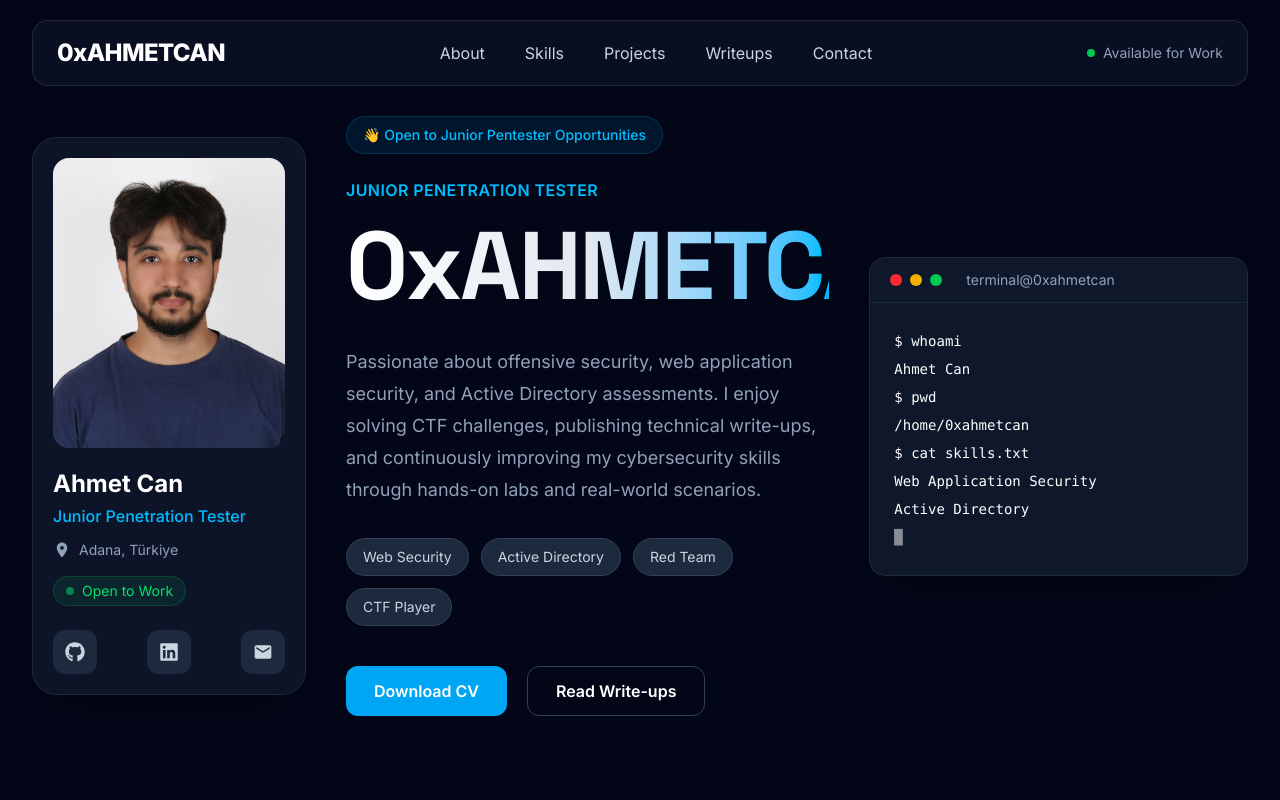
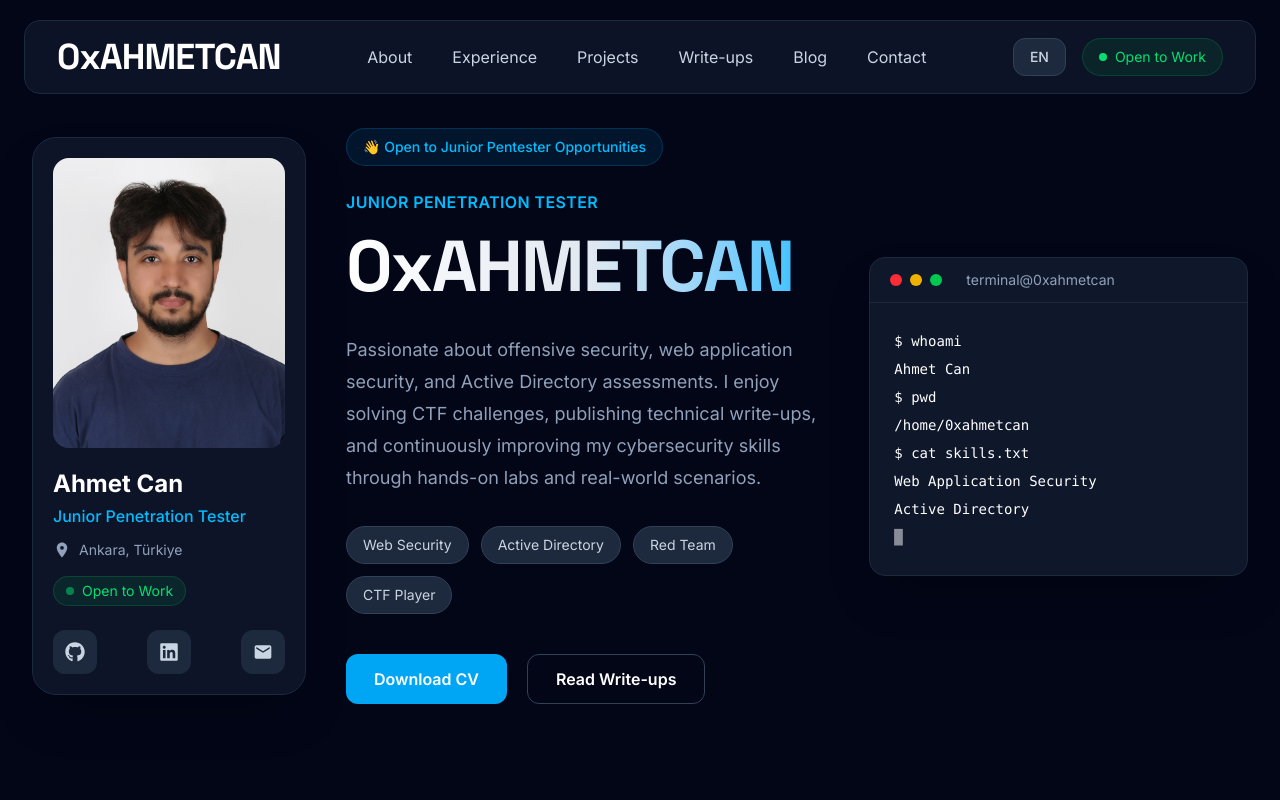
Before and after one commit to 0xahmetcan/0xahmetcan-portfolio, a React (Vite) app: page / in a window 1280 px wide. Shown: the top 800 px of the page. Built offline with nearby package versions, Linux system fonts and the light colour scheme.

Commit message:
Update portfolio and blog sections

```diff
--- a/src/components/CTFPlatforms.jsx
+++ b/src/components/CTFPlatforms.jsx
@@ -1,5 +1,6 @@
 import ctfPlatforms from "../data/ctfPlatforms";
 import CTFCard from "./CTFCard";
+
 
 function CTFPlatforms() {
   return (
--- a/src/components/HeroContent.jsx
+++ b/src/components/HeroContent.jsx
@@ -19,8 +19,7 @@ function HeroContent() {
   className="
   logo-font
   text-6xl
-          sm:text-7xl
-          lg:text-8xl
+  lg:text-7xl
   font-black
   leading-none
   tracking-tight
@@ -29,8 +28,7 @@ function HeroContent() {
   via-slate-200
   to-sky-400
   bg-clip-text
-          text-transparent
-        "
+  text-transparent"
 >
   0xAHMETCAN
 </h1>
--- a/src/components/Navbar.jsx
+++ b/src/components/Navbar.jsx
@@ -1,77 +1,70 @@
-import { Menu, X } from "lucide-react";
-import { useState } from "react";
-
-import { navigation } from "../data/navigation";
-import { site } from "../data/site";
+import Button from "./Button";
 
 function Navbar() {
-  const [open, setOpen] = useState(false);
+  return (
+    <header className="fixed top-0 left-0 right-0 z-50 px-6 pt-5">
 
-  return (
-    <header className="fixed top-0 left-0 w-full z-50">
-      <div className="max-w-7xl mx-auto px-6 lg:px-8">
+      <nav className="mx-auto flex max-w-7xl items-center justify-between rounded-2xl border border-slate-800 bg-slate-900/80 px-8 py-4 backdrop-blur-xl">
 
-        <nav className="mt-5 rounded-2xl border border-white/10 bg-slate-900/60 backdrop-blur-xl">
+        {/* Logo */}
 
-          <div className="flex items-center justify-between px-6 py-4">
+        <a
+          href="#"
+          className="logo-font text-4xl font-black text-white tracking-tight"
+        >
+          0xAHMETCAN
+        </a>
 
-            {/* LOGO */}
+        {/* Menu */}
 
-            <a
-              href="#"
-              className="font-black text-2xl tracking-tight"
-            >
-              {site.name}
-            </a>
+        <div className="hidden items-center gap-10 lg:flex">
 
-            {/* DESKTOP MENU */}
+          <a href="#about" className="nav-link">
+            About
+          </a>
 
-            <div className="hidden md:flex gap-10">
+          <a href="#experience" className="nav-link">
+            Experience
+          </a>
 
-              {navigation.map((item) => (
+          <a href="#projects" className="nav-link">
+            Projects
+          </a>
 
-                <a
-                  key={item.title}
-                  href={item.href}
-                  className="text-slate-300 hover:text-white transition"
-                >
-                  {item.title}
-                </a>
+          <a href="#ctf" className="nav-link">
+            Write-ups
+          </a>
 
-              ))}
+          <a href="#blog" className="nav-link">
+            Blog
+          </a>
 
-            </div>
+          <a href="#contact" className="nav-link">
+            Contact
+          </a>
 
-            {/* STATUS */}
+        </div>
 
-            <div className="hidden lg:flex items-center gap-2">
+        {/* Right */}
 
-              <div className="h-2 w-2 rounded-full bg-green-500 animate-pulse" />
+        <div className="flex items-center gap-4">
 
-              <span className="text-sm text-slate-400">
+          <button className="rounded-xl border border-slate-700 bg-slate-800 px-4 py-2 text-sm font-medium text-slate-300 transition hover:border-sky-500 hover:text-white">
+            EN
+          </button>
 
-                Available for Work
+          <div className="hidden rounded-full border border-green-500/20 bg-green-500/10 px-4 py-2 text-sm text-green-400 lg:flex items-center gap-2">
 
-              </span>
+            <span className="h-2 w-2 rounded-full bg-green-400 animate-pulse"></span>
 
-            </div>
-
-            {/* MOBILE */}
-
-            <button
-              onClick={() => setOpen(!open)}
-              className="md:hidden"
-            >
-
-              {open ? <X /> : <Menu />}
-
-            </button>
+            Open to Work
 
           </div>
 
-        </nav>
+        </div>
 
-      </div>
+      </nav>
+
     </header>
   );
 }
--- a/src/components/PhotoCard.jsx
+++ b/src/components/PhotoCard.jsx
@@ -29,7 +29,7 @@ function PhotoCard() {
 
         <div className="mt-3 flex items-center gap-2 text-sm text-slate-400">
           <MdLocationOn size={18} />
-          <span>Adana, Türkiye</span>
+          <span>Ankara, Türkiye</span>
         </div>
 
         {/* Status */}
--- a/src/data/blog.js
+++ b/src/data/blog.js
@@ -2,28 +2,28 @@ const blogPosts = [
   {
     title: "Active Directory Privilege Escalation: From Enumeration to Domain Admin",
     category: "Active Directory",
-    date: "Coming Soon",
+    date: "6.07.2026",
     description:
       "A practical guide covering Active Directory enumeration, privilege escalation techniques, BloodHound analysis, Kerberos attacks, and domain compromise methodologies.",
-    link: "https://blog.0xahmetcan.com/blog",
+    link: "https://blog.0xahmetcan.com/active-directory-privilege-escalation-from-enumeration-to-domain-admin/",
   },
 
   {
     title: "OWASP Top 10 Explained with Practical Examples",
     category: "Web Security",
-    date: "Coming Soon",
+    date: "6.07.2026",
     description:
       "An in-depth walkthrough of the OWASP Top 10 vulnerabilities with real-world examples, exploitation techniques, and effective mitigation strategies.",
-    link: "https://blog.0xahmetcan.com/blog",
+    link: "https://blog.0xahmetcan.com/owasp-top-10-explained-with-practical-examples/",
   },
 
   {
     title: "Building a Home Lab for Penetration Testing",
     category: "Cyber Security",
-    date: "Coming Soon",
+    date: "6.07.2026",
     description:
       "Learn how to build a personal cybersecurity laboratory using VMware, Kali Linux, Windows Server, Active Directory, vulnerable machines, and CTF platforms.",
-    link: "https://blog.0xahmetcan.com/blog",
+    link: "https://blog.0xahmetcan.com/building-a-professional-active-directory-home-lab-for-red-team-blue-team-training/",
   },
 ];
 
--- a/src/index.css
+++ b/src/index.css
@@ -39,3 +39,22 @@ font-family: "Space Grotesk";
 font-family: "JetBrains Mono";
 
 }
+
+.nav-link{
+    @apply text-slate-300 transition duration-300 hover:text-sky-400 relative;
+}
+
+.nav-link::after{
+    content:"";
+    position:absolute;
+    left:0;
+    bottom:-8px;
+    width:0;
+    height:2px;
+    background:#0EA5E9;
+    transition:.3s;
+}
+
+.nav-link:hover::after{
+    width:100%;
+}
```
Also changed, not shown: src/App.jsx (+10 -0 lines). Lines whose indentation alone changed are shown as unchanged.
